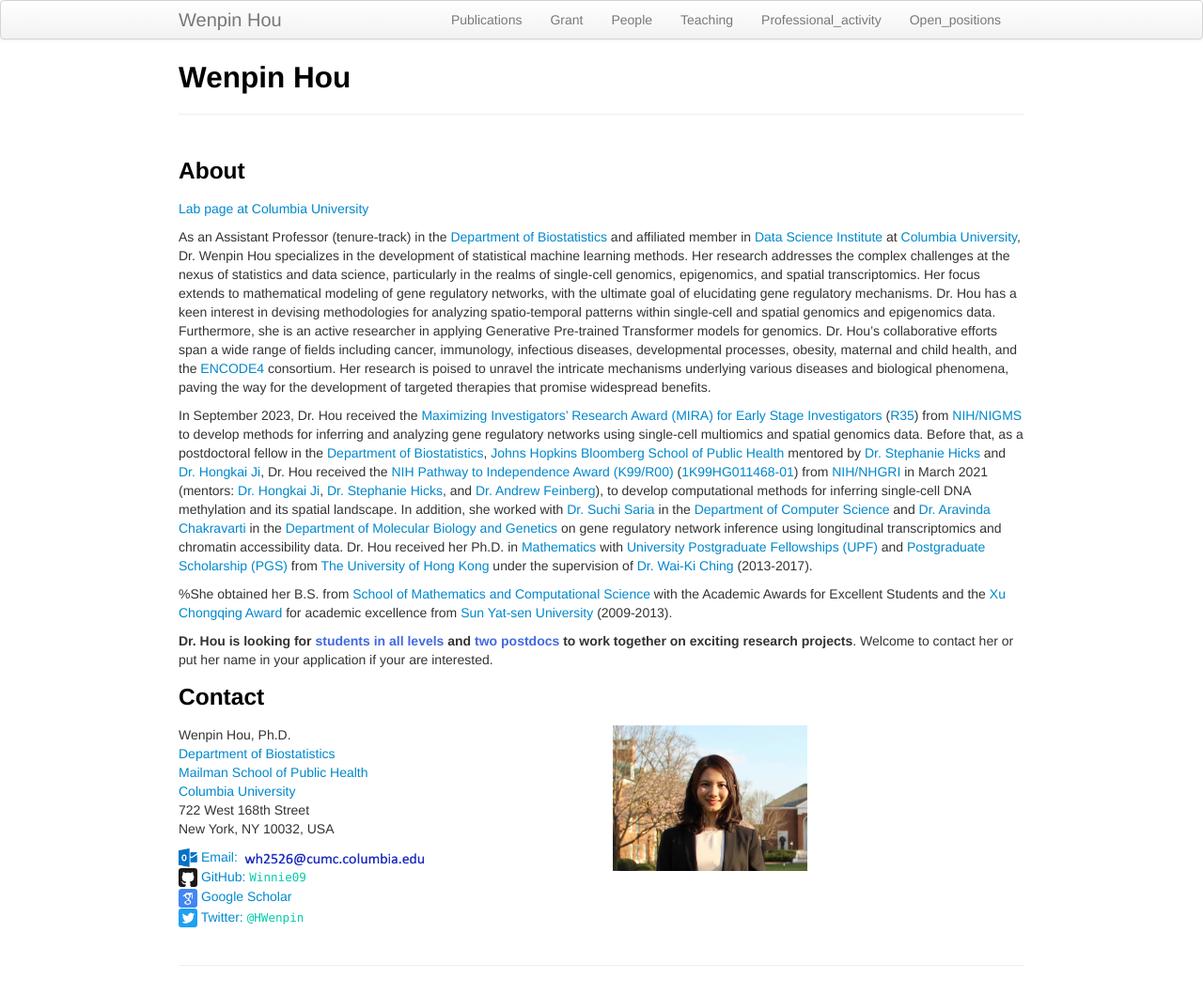
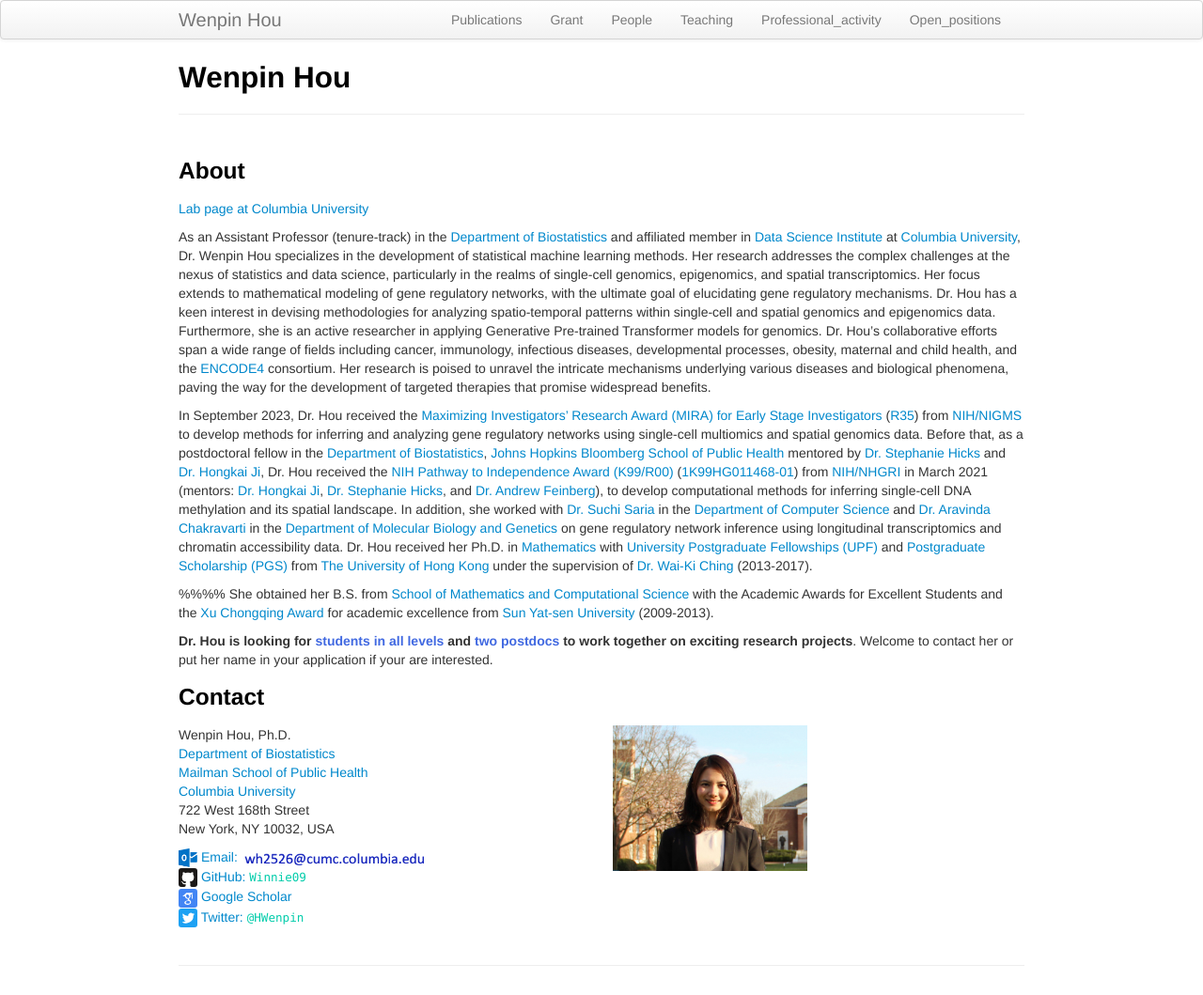
Before and after one commit to Winnie09/Wenpin_Hou, a Jekyll site: the page built from index.md, in a window 1280 px wide. Shown: the whole page at 94% size. Built offline with Jekyll 4.4.1, drawn with Linux system fonts in a browser that asks for light colours.

Commit message:
edit main page

```diff
--- a/index.md
+++ b/index.md
@@ -15,7 +15,7 @@ Before that, as a postdoctoral fellow in the [Department of Biostatistics](https
 Dr. Hou received the [NIH Pathway to Independence Award (K99/R00)](https://grants.nih.gov/grants/guide/pa-files/PA-20-188.html) ([1K99HG011468-01](https://reporter.nih.gov/search/cHJfn5jyOUy-E1JZ1vBQlg/project-details/10104023)) from [NIH/NHGRI](https://www.genome.gov/) in March 2021 (mentors: [Dr. Hongkai Ji](http://www.biostat.jhsph.edu/~hji/), [Dr. Stephanie Hicks](https://www.stephaniehicks.com/), and [Dr. Andrew Feinberg](https://www.hopkinsmedicine.org/profiles/details/andrew-feinberg-1)), to develop computational methods for inferring single-cell DNA methylation and its spatial landscape.
 In addition, she worked with [Dr. Suchi Saria](https://suchisaria.jhu.edu/) in the [Department of Computer Science](https://www.cs.jhu.edu/) and [Dr. Aravinda Chakravarti](https://aravindachakravartilab.org/) in the [Department of Molecular Biology and Genetics](https://mbg.jhmi.edu/) on gene regulatory network inference using longitudinal transcriptomics and chromatin accessibility data.  Dr. Hou received her Ph.D. in [Mathematics](https://hkumath.hku.hk/web/index.php) with [University Postgraduate Fellowships (UPF)](https://gradsch.hku.hk/gradsch/prospective-students/scholarship-funding-and-fees) and [Postgraduate Scholarship (PGS)](https://gradsch.hku.hk/gradsch/prospective-students/scholarship-funding-and-fees) from [The University of Hong Kong](https://www.hku.hk/) under the supervision of [Dr. Wai-Ki Ching](https://hkumath.hku.hk/~wkc/) (2013-2017).
 
-%She obtained her B.S. from [School of Mathematics and Computational Science](http://math.sysu.edu.cn/) with the Academic Awards for Excellent Students and the [Xu Chongqing Award](http://edf.edaao.sysu.edu.cn/jzmx/jz03/cgzs02/index.htm) for academic excellence from [Sun Yat-sen University](http://www.sysu.edu.cn/2012/en/index.htm) (2009-2013).
+%%%% She obtained her B.S. from [School of Mathematics and Computational Science](http://math.sysu.edu.cn/) with the Academic Awards for Excellent Students and the [Xu Chongqing Award](http://edf.edaao.sysu.edu.cn/jzmx/jz03/cgzs02/index.htm) for academic excellence from [Sun Yat-sen University](http://www.sysu.edu.cn/2012/en/index.htm) (2009-2013).
 
 
 **Dr. Hou is looking for** **<span style="color: royalblue;"> students in all levels </span>**  **and**  **<span style="color: royalblue;;"> two postdocs </span>**  **to work together on exciting research projects**. Welcome to contact her or put her name in your application if your are interested.
```
